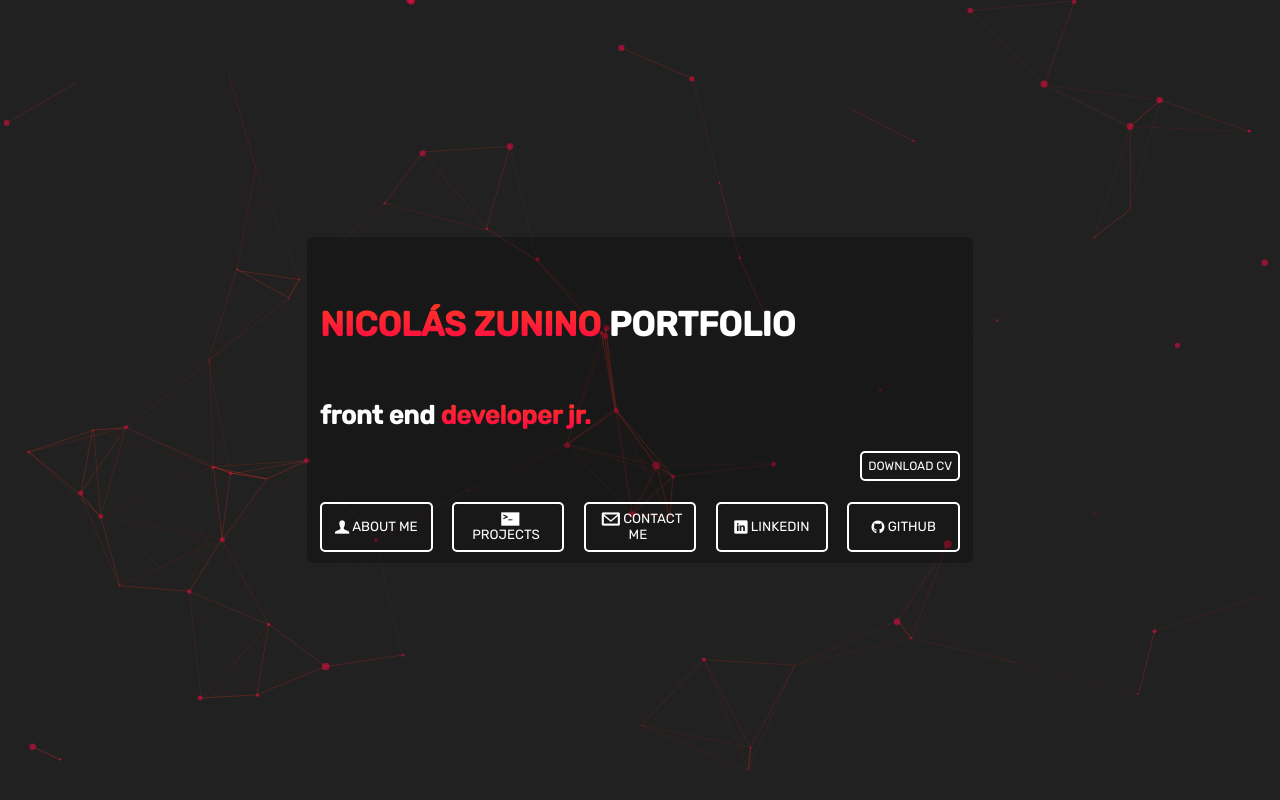
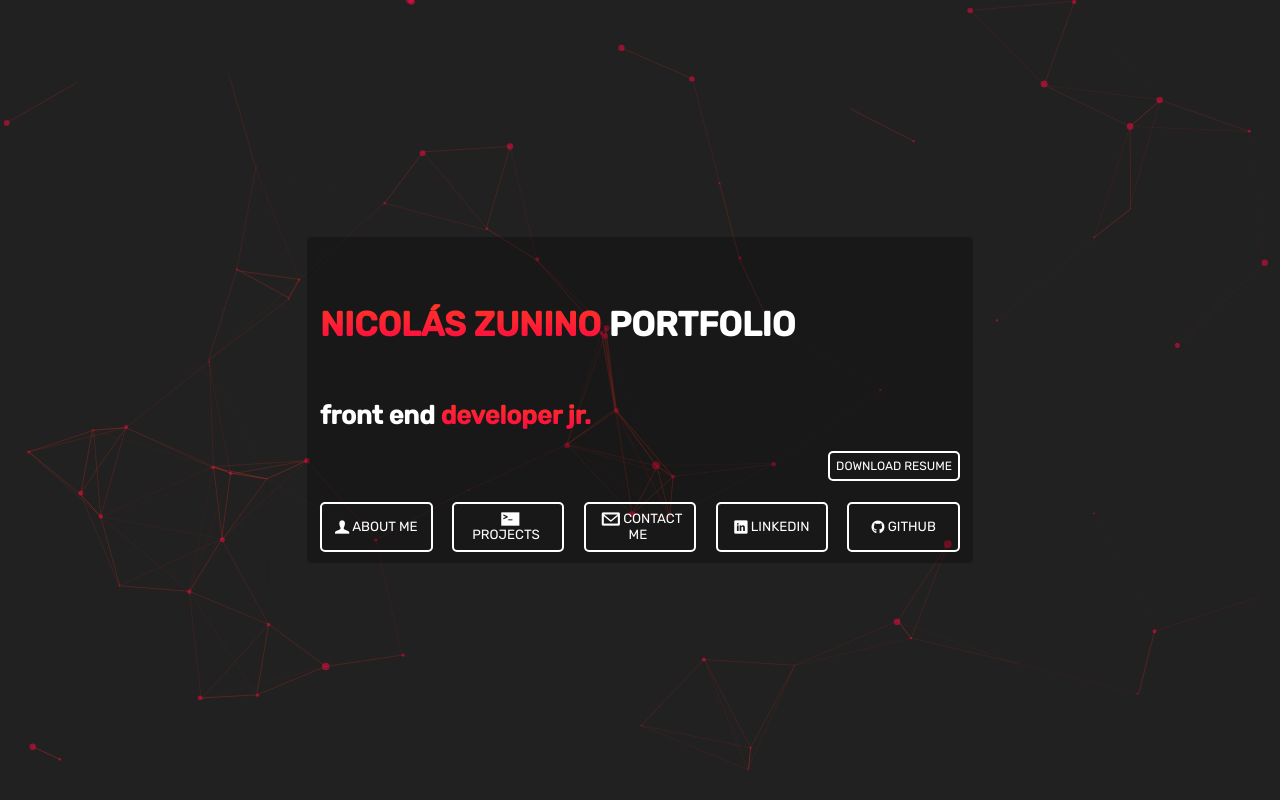
Before and after one commit to nicoz23/my-portfolio, a plain HTML site: page index.html in a window 1280 px wide. Shown: the top 800 px of the page. Drawn offline with Linux system fonts and the light colour scheme; files whose address does not match are found by name.

Commit message:
Create index.html

```diff
--- a/index.html
+++ b/index.html
@@ -44,7 +44,7 @@
             id="download-cv"
             href="resource/CV Nicolás a Zunino .pdf"
             download=""
-            >DOWNLOAD CV</a
+            >DOWNLOAD RESUME</a
           >
         </div>
         <div id="buttons">
```
